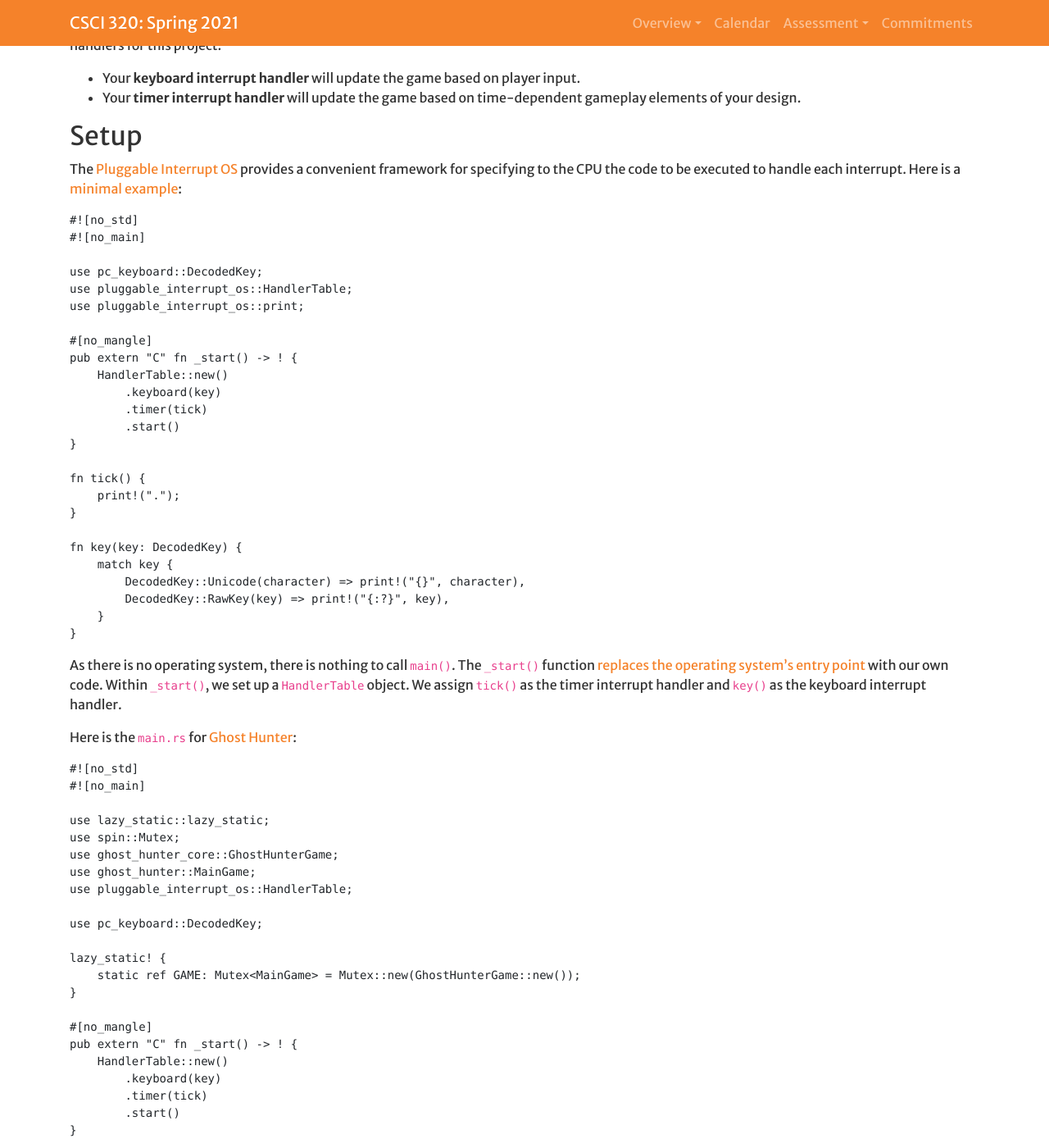
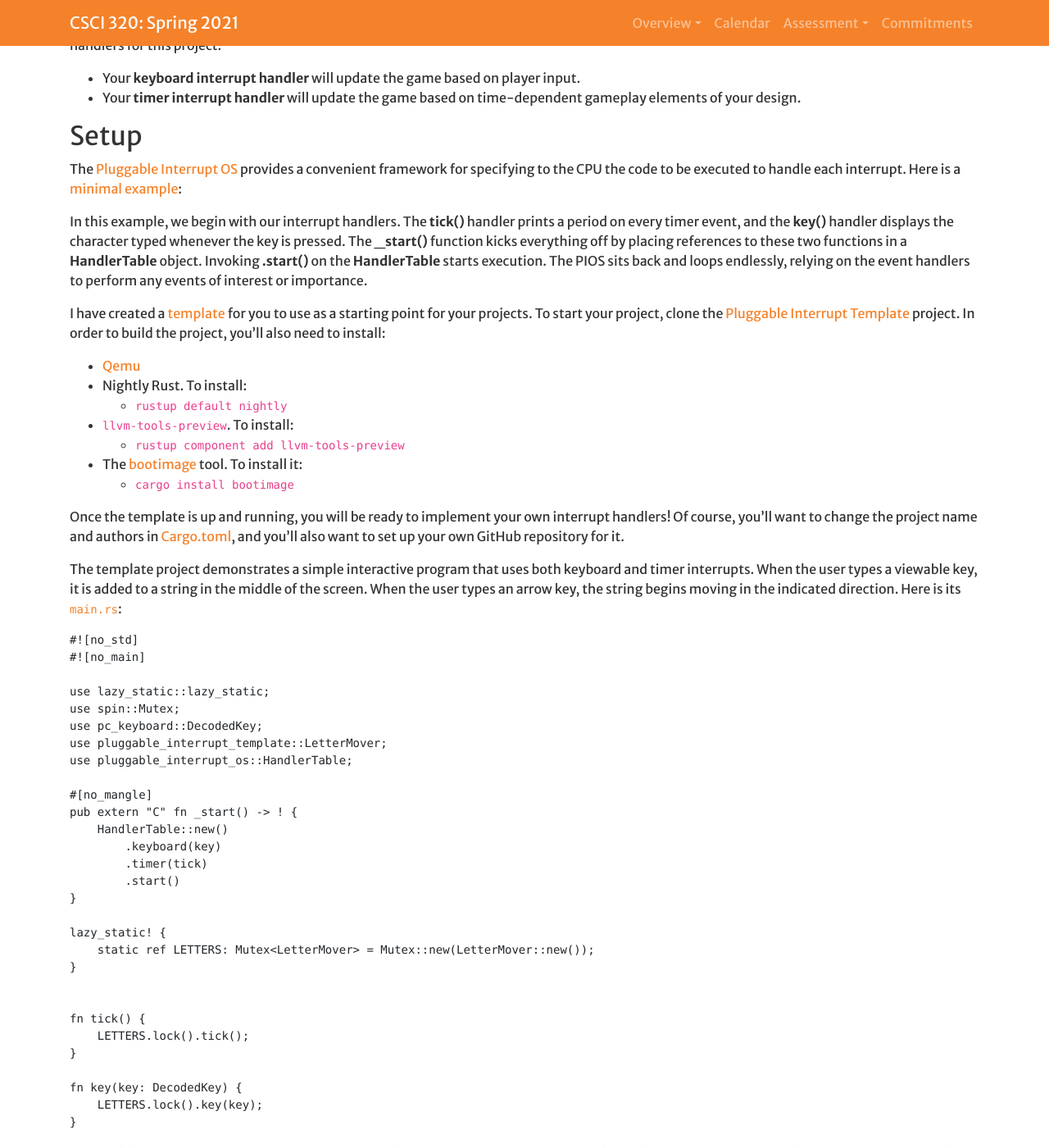
Before and after one commit to Hendrix-CS/csci320, a Jekyll site: the page built from projects/baremetalgame.md, in a window 1280 px wide and 1400 px high, scrolled down 555 px. Shown: the whole window at 82% size. Built offline with Jekyll 4.4.1, drawn with Linux system fonts in a browser that asks for light colours; a script that is not in the unit is left out; some of the changed text lies outside the part shown.

Commit message:
Rewrote bare metal game instructions to reference the project template.

````diff
--- a/projects/baremetalgame.md
+++ b/projects/baremetalgame.md
@@ -39,13 +39,44 @@ The [Pluggable Interrupt OS](https://crates.io/crates/pluggable_interrupt_os) pr
 specifying to the CPU the code to be executed to handle each interrupt. Here is a
 [minimal example](https://github.com/gjf2a/pluggable_interrupt_template):
 
+In this example, we begin with our interrupt handlers. The **tick()** handler prints a period
+on every timer event, and the **key()** handler displays the character typed whenever the
+key is pressed. The **_start()** function kicks everything off by placing references to these
+two functions in a **HandlerTable** object. Invoking **.start()** on the **HandlerTable**
+starts execution. The PIOS sits back and loops endlessly, relying on the event handlers to
+perform any events of interest or importance.
+
+I have created a [template](https://github.com/gjf2a/pluggable_interrupt_template)
+for you to use as a starting point for your projects. To start your project, clone
+the [Pluggable Interrupt Template](https://github.com/gjf2a/pluggable_interrupt_template)
+project. In order to build the project, you'll also need to install:
+* [Qemu](https://www.qemu.org/)
+* Nightly Rust. To install:
+  * `rustup default nightly`
+* `llvm-tools-preview`. To install:
+  * `rustup component add llvm-tools-preview`
+* The [bootimage](https://github.com/rust-osdev/bootimage) tool. To install it:
+  * `cargo install bootimage`
+
+Once the template is up and running, you will be ready to implement your own interrupt handlers! Of course,
+you'll want to change the project name and authors in
+[Cargo.toml](https://github.com/gjf2a/pluggable_interrupt_template/blob/master/Cargo.toml), and you'll also
+want to set up your own GitHub repository for it.
+
+The template project demonstrates a simple interactive program that uses both keyboard and timer interrupts.
+When the user types a viewable key, it is added to a string in the middle of the screen.
+When the user types an arrow key, the string begins moving in the indicated direction.
+Here is its [`main.rs`](https://github.com/gjf2a/pluggable_interrupt_template/blob/master/src/main.rs):
+
 ```
 #![no_std]
 #![no_main]
 
+use lazy_static::lazy_static;
+use spin::Mutex;
 use pc_keyboard::DecodedKey;
+use pluggable_interrupt_template::LetterMover;
 use pluggable_interrupt_os::HandlerTable;
-use pluggable_interrupt_os::print;
 
 #[no_mangle]
 pub extern "C" fn _start() -> ! {
@@ -55,56 +86,158 @@ pub extern "C" fn _start() -> ! {
         .start()
 }
 
+lazy_static! {
+    static ref LETTERS: Mutex<LetterMover> = Mutex::new(LetterMover::new());
+}
+
+
 fn tick() {
-    print!(".");
+    LETTERS.lock().tick();
 }
 
 fn key(key: DecodedKey) {
-    match key {
-        DecodedKey::Unicode(character) => print!("{}", character),
-        DecodedKey::RawKey(key) => print!("{:?}", key),
+    LETTERS.lock().key(key);
+}
+```
+
+I created the [`LetterMover`](https://github.com/gjf2a/pluggable_interrupt_template/blob/master/src/lib.rs)
+`struct` to represent the application state. As interrupts are inherently concurrent, we wrap the object in a
+[`Mutex`](https://doc.rust-lang.org/book/ch16-03-shared-state.html). In order to delay constructing the
+object until it is first referenced, we employ the
+[Lazy Static](https://os.phil-opp.com/vga-text-mode/#lazy-statics) macro.
+
+This shows the basic design that all of these projects should employ:
+* Create a `main.rs` that sets up the interrupt handlers.
+* Write one-line handlers for the timer and keyboard that reference a shared game-state object.
+* Place all of the game functionality within the game-state object.
+
+The **tick()** function calls the `LetterMover::tick()` method after unlocking the object.
+Similarly, the **key()** function calls the `LetterMover::key()` method, again after unlocking
+the object.
+
+Here is the rest of its code, found in its [`lib.rs`](https://github.com/gjf2a/pluggable_interrupt_template/blob/master/src/lib.rs) file:
+```
+#![cfg_attr(not(test), no_std)]
+
+use bare_metal_modulo::{ModNum, ModNumIterator};
+use pluggable_interrupt_os::vga_buffer::{BUFFER_WIDTH, BUFFER_HEIGHT, plot, ColorCode, Color, is_drawable};
+use pc_keyboard::{DecodedKey, KeyCode};
+use num::traits::SaturatingAdd;
+
+pub struct LetterMover {
+    letters: [char; BUFFER_WIDTH],
+    num_letters: ModNum<usize>,
+    next_letter: ModNum<usize>,
+    col: ModNum<usize>,
+    row: ModNum<usize>,
+    dx: ModNum<usize>,
+    dy: ModNum<usize>
+}
+
+impl LetterMover {
+    pub fn new() -> Self {
+        LetterMover {
+            letters: ['A'; BUFFER_WIDTH],
+            num_letters: ModNum::new(1, BUFFER_WIDTH),
+            next_letter: ModNum::new(1, BUFFER_WIDTH),
+            col: ModNum::new(BUFFER_WIDTH / 2, BUFFER_WIDTH),
+            row: ModNum::new(BUFFER_HEIGHT / 2, BUFFER_HEIGHT),
+            dx: ModNum::new(0, BUFFER_WIDTH),
+            dy: ModNum::new(0, BUFFER_HEIGHT)
+        }
+    }
+```
+
+This data structure represents the letters the user has typed, the total number of typed letters,
+the position of the next letter to type, the position of the string, and its motion. Initially,
+the string consists of the letter `A`, motionless, and situated in the middle of the screen.
+
+The [`ModNum` data type](https://crates.io/crates/bare_metal_modulo) represents an integer
+(modulo m). It is very useful for keeping all of these values within the constraints of the
+VGA buffer.
+
+```
+    fn letter_columns(&self) -> impl Iterator<Item=usize> {
+        ModNumIterator::new(self.col)
+            .take(self.num_letters.a())
+            .map(|m| m.a())
+    }
+```
+
+Also from the [bare_metal_modulo](https://crates.io/crates/bare_metal_modulo) crate, the
+`ModNumIterator` data type starts at the specified value and loops around through the ring.
+In this case, it takes just enough values to represent all of the columns to use when plotting
+our string. Using `ModNum` ensures that all the column values are legal and wrap around
+appropriately.
+
+```
+    pub fn tick(&mut self) {
+        self.clear_current();
+        self.update_location();
+        self.draw_current();
+    }
+
+    fn clear_current(&self) {
+        for x in self.letter_columns() {
+            plot(' ', x, self.row.a(), ColorCode::new(Color::Black, Color::Black));
+        }
+    }
+
+    fn update_location(&mut self) {
+        self.col += self.dx;
+        self.row += self.dy;
+    }
+
+    fn draw_current(&self) {
+        for (i, x) in self.letter_columns().enumerate() {
+            plot(self.letters[i], x, self.row.a(), ColorCode::new(Color::Cyan, Color::Black));
+        }
+    }
+```
+
+On each tick:
+* Clear the current string.
+* Update its position.
+* Redraw the string in its new location.
+
+```
+    pub fn key(&mut self, key: DecodedKey) {
+        match key {
+            DecodedKey::RawKey(code) => self.handle_raw(code),
+            DecodedKey::Unicode(c) => self.handle_unicode(c)
+        }
+    }
+
+    fn handle_raw(&mut self, key: KeyCode) {
+        match key {
+            KeyCode::ArrowLeft => {
+                self.dx -= 1;
+            }
+            KeyCode::ArrowRight => {
+                self.dx += 1;
+            }
+            KeyCode::ArrowUp => {
+                self.dy -= 1;
+            }
+            KeyCode::ArrowDown => {
+                self.dy += 1;
+            }
+            _ => {}
+        }
+    }
+
+    fn handle_unicode(&mut self, key: char) {
+        if is_drawable(key) {
+            self.letters[self.next_letter.a()] = key;
+            self.next_letter += 1;
+            self.num_letters = self.num_letters.saturating_add(&ModNum::new(1, self.num_letters.m()));
+        }
     }
 }
 ```
 
-As there is no operating system, there is nothing to call `main()`.  The `_start()` function
-[replaces the operating system's entry point](https://os.phil-opp.com/freestanding-rust-binary/#overwriting-the-entry-point)
-with our own code. Within `_start()`, we set up a `HandlerTable` object. We assign `tick()` as the timer
-interrupt handler and `key()` as the keyboard interrupt handler.
-
-Here is the `main.rs` for [Ghost Hunter](https://github.com/gjf2a/ghost_hunter):
-```
-#![no_std]
-#![no_main]
-
-use lazy_static::lazy_static;
-use spin::Mutex;
-use ghost_hunter_core::GhostHunterGame;
-use ghost_hunter::MainGame;
-use pluggable_interrupt_os::HandlerTable;
-
-use pc_keyboard::DecodedKey;
-
-lazy_static! {
-    static ref GAME: Mutex<MainGame> = Mutex::new(GhostHunterGame::new());
-}
-
-#[no_mangle]
-pub extern "C" fn _start() -> ! {
-    HandlerTable::new()
-        .keyboard(key)
-        .timer(tick)
-        .start()
-}
-
-fn tick() {
-    ghost_hunter::tick(&mut GAME.lock());
-}
-
-fn key(key: DecodedKey) {
-    GAME.lock().key(key);
-}
-```
+The keyboard handler receives each character as it is typed. Keys representable as a `char`
+are added to the moving string. The arrow keys change how the string is moving.
 
 The `start()` function is identical to the previous example; it is the handlers that differ. Both handlers
 update a [GhostHunterGame](https://github.com/gjf2a/ghost_hunter_core/blob/master/src/lib.rs) object.
````
Also changed, not shown: other parts of projects/baremetalgame.md (+3 -3 lines).
